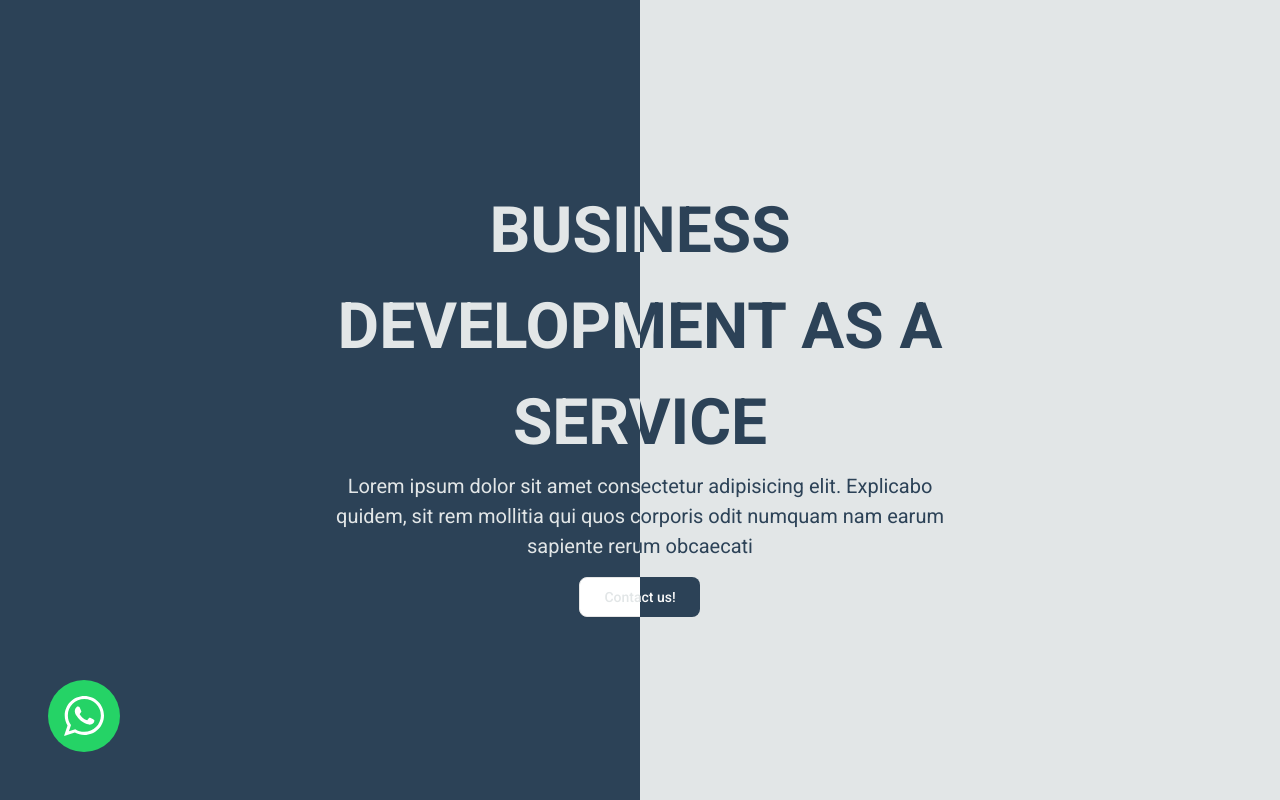
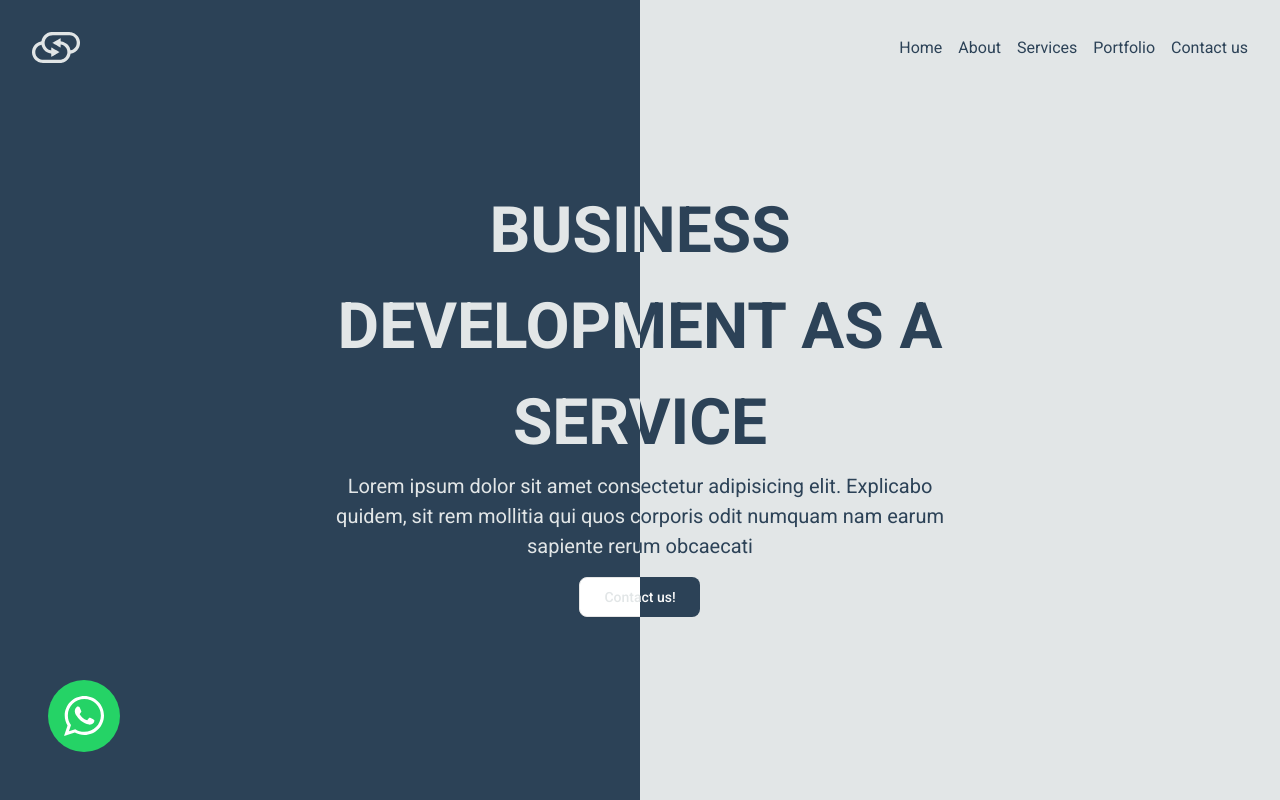
Before and after one commit to Mohamed-Aymn/the-connector, a Next.js app: page /en in a window 1280 px wide. Built offline with nearby package versions, Linux system fonts and the light colour scheme.

Commit message:
feat: navbar styles

```diff
--- a/app/[locale]/layout.tsx
+++ b/app/[locale]/layout.tsx
@@ -38,7 +38,7 @@ export default async function LocaleLayout({
     <html lang={locale} dir={direction} suppressHydrationWarning>
       <body className={`${roboto.className} antialiased min-h-screen flex flex-col`}>
         <NextIntlClientProvider>
-          {/* <Nav /> */}
+          <Nav />
           <main className="space-y-[120px]">{children}</main>
           <Whatsapp mobileNumber={"966533746410"} />
           {/* <Footer /> */}
--- a/components/shared/layout/nav.tsx
+++ b/components/shared/layout/nav.tsx
@@ -1,8 +1,26 @@
 import React from 'react'
+import Image from 'next/image'
 
 function Nav() {
   return (
-    <div className='w-full bg-green-800 p-4 text-center text-white'>Nav</div>
+    <div className='fixed top-0 z-50 flex justify-between items-center w-full p-8 text-white'>
+      <div className='max-w-12'>
+        <Image
+          src={"/icons/logoWhite.svg"}
+          alt={'logo'}
+          width={100}
+          height={100}
+        />
+      </div>
+
+      <ul className='text-primary flex gap-4'>
+        <li>Home</li>
+        <li>About</li>
+        <li>Services</li>
+        <li>Portfolio</li>
+        <li>Contact us</li>
+      </ul>
+    </div>
   )
 }
 
```
Also changed, not shown: public/icons/logoWhite.svg (added).
